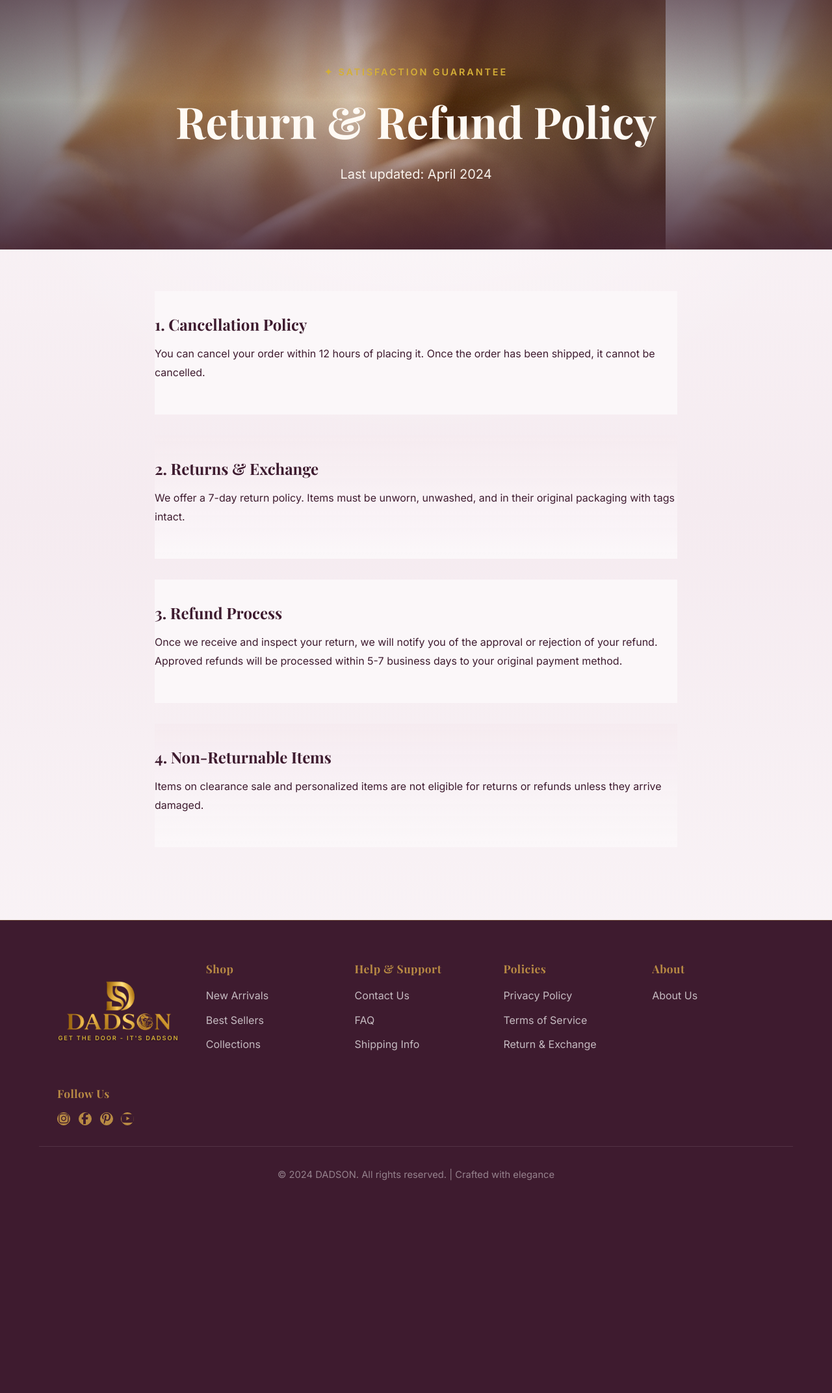
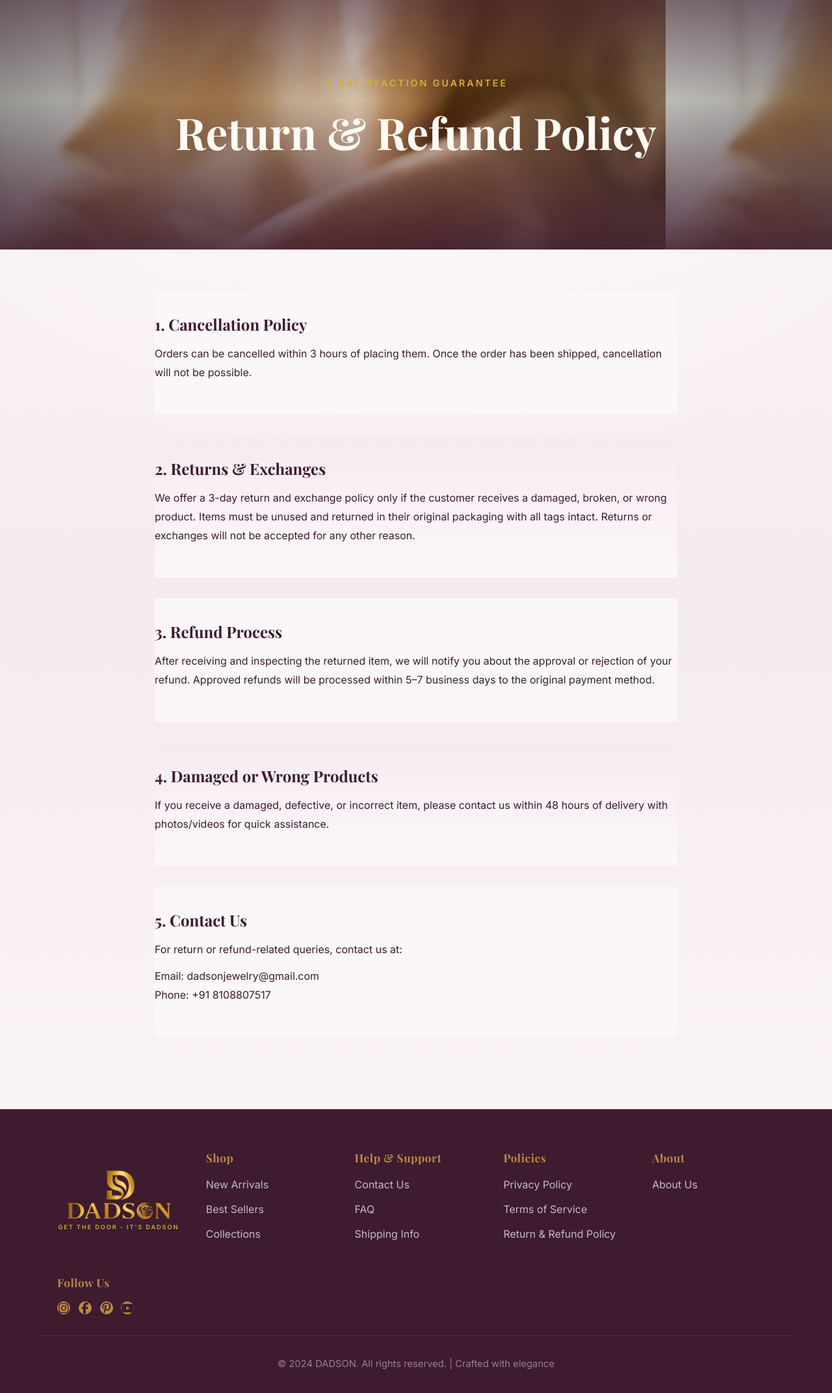
Before and after one commit to mynexasolutions-spec/dadson, a Flask app: page /cancellation-refund in a window 1280 px wide. Shown: the part 95-2239 px from the top of the page at 65% size. Before the commit the page ends 1912 px from the top, so only its background shows below. Run offline with Flask 3, Linux system fonts and the light colour scheme; parts of the project's set-up code (start-up, migrations or seed data) failed here and were passed over.

Commit message:
update Terms, Return & Refund Policy, FAQ, and footer
- Terms: updated content for acceptance, product info, pricing, and IP sections
- Refund: replaced all sections with 3-hr cancellation, 3-day return policy (damaged/wrong only), contact details; removed 'Last updated' subtitle
- Footer: renamed link to 'Return & Refund Policy'
- FAQ: aligned cancellation (12h→3h), return window (7d→3d), return eligibility, and non-returnable items with updated policy

Co-Authored-By: Claude Sonnet 4.6 <noreply@anthropic.com>

```diff
--- a/templates/footer.html
+++ b/templates/footer.html
@@ -33,7 +33,7 @@
                 <ul>
                     <li><a href="{{ url_for('public.privacy') }}">Privacy Policy</a></li>
                     <li><a href="{{ url_for('public.terms') }}">Terms of Service</a></li>
-                    <li><a href="{{ url_for('public.refund') }}">Return & Exchange</a></li>
+                    <li><a href="{{ url_for('public.refund') }}">Return & Refund Policy</a></li>
                 </ul>
             </div>
 
--- a/templates/refund.html
+++ b/templates/refund.html
@@ -4,7 +4,7 @@
 
 {% block page_hero_tag %}Satisfaction Guarantee{% endblock %}
 {% block page_hero_title %}Return & Refund Policy{% endblock %}
-{% block page_hero_subtitle %}Last updated: April 2024{% endblock %}
+{% block page_hero_subtitle %}{% endblock %}
 
 {% block content %}
 <div class="policy-page" style="padding-top: 4rem;">
@@ -12,22 +12,29 @@
     <div class="policy-content">
         <section>
             <h2>1. Cancellation Policy</h2>
-            <p>You can cancel your order within 12 hours of placing it. Once the order has been shipped, it cannot be cancelled.</p>
+            <p>Orders can be cancelled within 3 hours of placing them. Once the order has been shipped, cancellation will not be possible.</p>
         </section>
 
         <section>
-            <h2>2. Returns & Exchange</h2>
-            <p>We offer a 7-day return policy. Items must be unworn, unwashed, and in their original packaging with tags intact.</p>
+            <h2>2. Returns & Exchanges</h2>
+            <p>We offer a 3-day return and exchange policy only if the customer receives a damaged, broken, or wrong product. Items must be unused and returned in their original packaging with all tags intact. Returns or exchanges will not be accepted for any other reason.</p>
         </section>
 
         <section>
             <h2>3. Refund Process</h2>
-            <p>Once we receive and inspect your return, we will notify you of the approval or rejection of your refund. Approved refunds will be processed within 5-7 business days to your original payment method.</p>
+            <p>After receiving and inspecting the returned item, we will notify you about the approval or rejection of your refund. Approved refunds will be processed within 5–7 business days to the original payment method.</p>
         </section>
 
         <section>
-            <h2>4. Non-Returnable Items</h2>
-            <p>Items on clearance sale and personalized items are not eligible for returns or refunds unless they arrive damaged.</p>
+            <h2>4. Damaged or Wrong Products</h2>
+            <p>If you receive a damaged, defective, or incorrect item, please contact us within 48 hours of delivery with photos/videos for quick assistance.</p>
+        </section>
+
+        <section>
+            <h2>5. Contact Us</h2>
+            <p>For return or refund-related queries, contact us at:</p>
+            <p>Email: <a href="mailto:dadsonjewelry@gmail.com">dadsonjewelry@gmail.com</a><br>
+            Phone: <a href="tel:+918108807517">+91 8108807517</a></p>
         </section>
     </div>
 </div>
```
Also changed, not shown: templates/faq.html (+4 -4 lines), templates/terms.html (+5 -5 lines).
